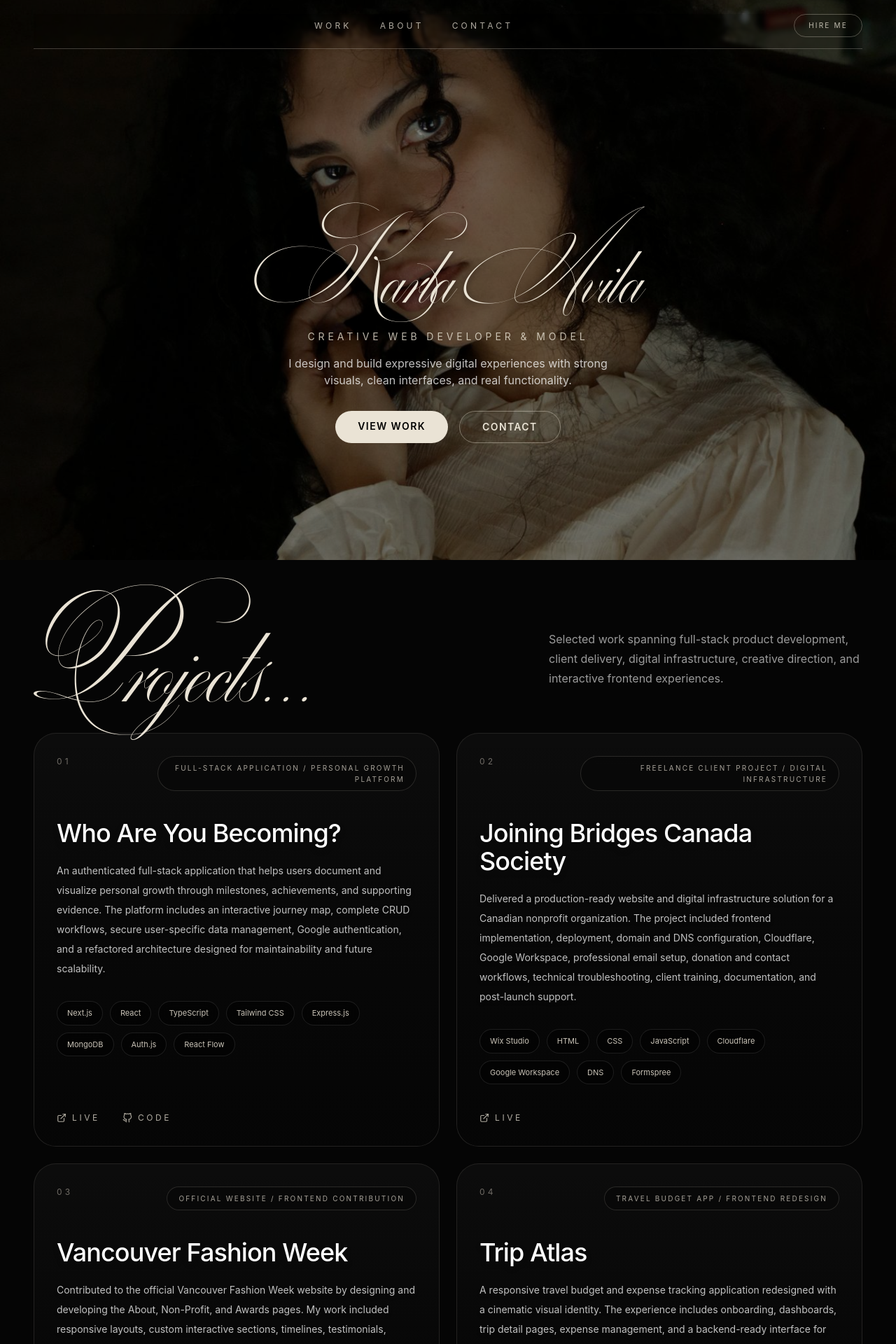
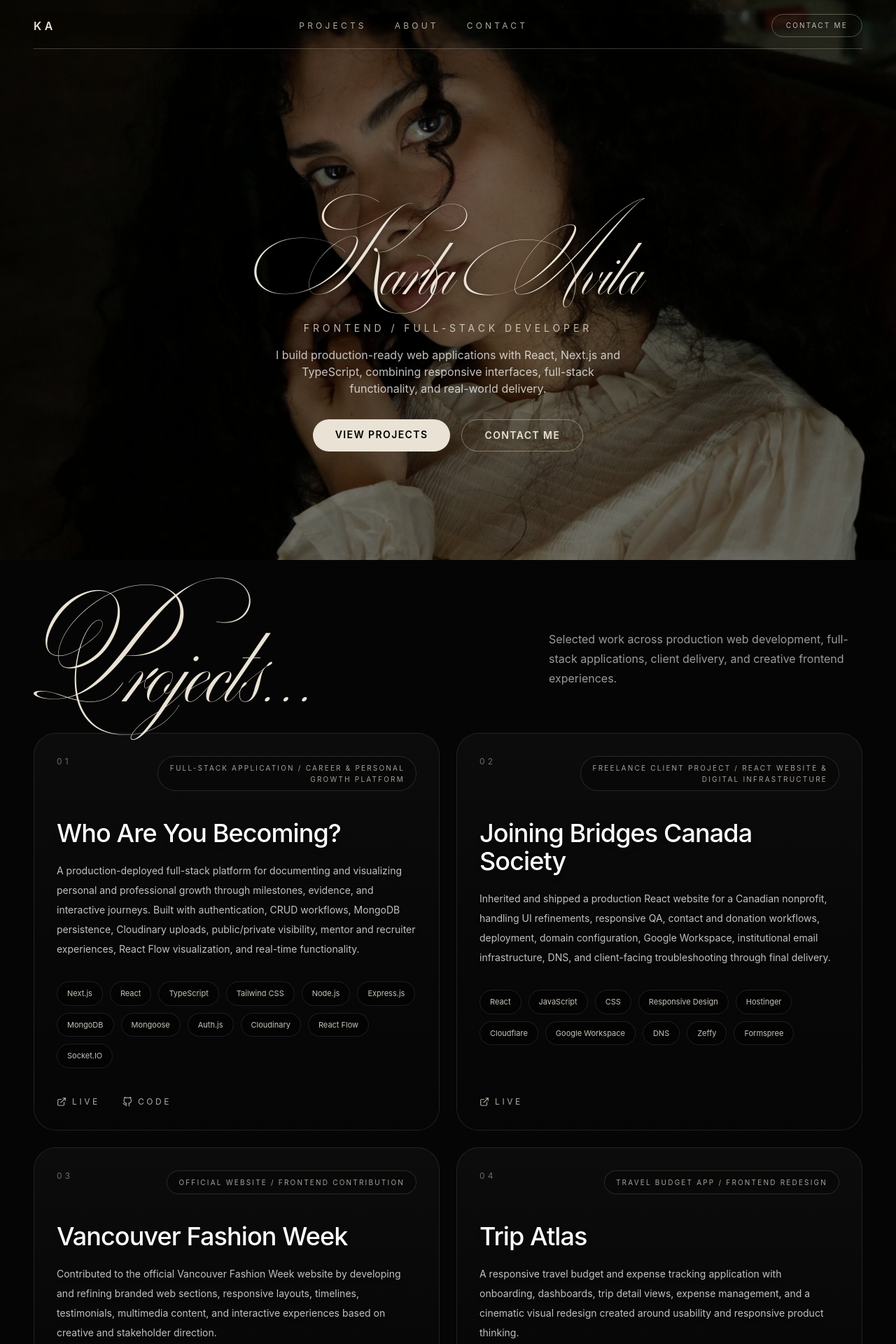
Before and after one commit to karlaleticiaavila/karla-portfolio, a React (Vite) app: page / in a window 1280 px wide. Shown: the top 1920 px of the page at 70% size. Built offline with nearby package versions, Linux system fonts and the light colour scheme.

Commit message:
Update portfolio positioning and project details

```diff
--- a/src/components/About.tsx
+++ b/src/components/About.tsx
@@ -1,14 +1,12 @@
-import aboutImage from '../assets/about.jpg';
+import aboutImage from "../assets/about.jpg";
 
 export default function About() {
   return (
     <section
       id="about"
-      className="bg-[#050505] px-6 py-28 text-[#eae3d5] md:px-12"
+      className="bg-[#050505] px-6 py-16 pb-28 text-[#eae3d5] md:px-12 md:pt-20"
     >
       <div className="mx-auto grid max-w-7xl gap-16 md:grid-cols-2 md:items-center">
-
-        {/* TEXTO */}
         <div>
           <p className="mb-6 text-xs uppercase tracking-[0.45em] text-[#eae3d5]/50">
             About
@@ -22,29 +20,30 @@ export default function About() {
           </h2>
 
           <p className="mb-6 max-w-xl text-sm leading-7 text-white/70 md:text-base">
-  I don’t just build websites...
-  I want to represent art within digital platforms
-  without letting them feel conventional or generic. My work is driven by
-  aesthetics, intuition, and the intention to create something that actually
-  feels different.
+            I’m a frontend and full-stack developer focused on building
+            responsive, production-ready web experiences with React, Next.js,
+            TypeScript, and modern web tooling. My work spans full-stack
+            applications, client websites, digital infrastructure, and creative
+            frontend experiences.
           </p>
 
           <p className="mb-6 max-w-xl text-sm leading-7 text-white/70 md:text-base">
-  Coming from a background outside of tech, I approach development with a
-  different perspective one that values visual identity as much as
-  functionality. I care about how things feel, not only how they work.
+            I came into tech from a non-traditional background, which shaped the
+            way I approach problem-solving: practical, visual, adaptable, and
+            user-focused. I care about clean interfaces, strong visual identity,
+            and the technical details that make a product reliable in
+            production.
           </p>
 
           <p className="max-w-xl text-sm leading-7 text-white/70 md:text-base">
-  My goal is to build experiences that stand out visually while remaining real
-  and functional combining frontend precision with full-stack thinking.
+            I’ve worked across authenticated applications, CRUD workflows,
+            APIs, deployment, responsive UI, domain and hosting configuration,
+            and client-facing delivery. I enjoy turning complex requirements
+            into experiences that feel clear, intentional, and complete.
           </p>
         </div>
 
-        {/* VISUAL */}
         <div className="relative h-[400px] w-full overflow-hidden rounded-[2rem] border border-[#eae3d5]/10">
-
-          {/* image*/}
           <div
             className="absolute inset-0 bg-cover bg-center"
             style={{
@@ -52,10 +51,8 @@ export default function About() {
             }}
           />
 
-          {/* overlay */}
           <div className="absolute inset-0 bg-black/40" />
 
-          {/* glow */}
           <div className="absolute bottom-0 right-0 h-40 w-40 rounded-full bg-[#eae3d5]/10 blur-3xl" />
         </div>
       </div>
--- a/src/components/Contact.tsx
+++ b/src/components/Contact.tsx
@@ -15,21 +15,23 @@ export default function Contact() {
         >
           Let’s build something real.
         </h2>
+
         <p className="mb-6 text-xs uppercase tracking-[0.4em] text-[#eae3d5]/40">
-  Open to opportunities
-</p>
+          Open to frontend & full-stack opportunities
+        </p>
 
-      <p className="mb-10 max-w-2xl text-sm leading-7 text-white/60 md:text-base">
-  If you're looking for someone who can bring both visual direction and technical
-  execution into one space I’d love to collaborate.
-</p>
+        <p className="mb-10 max-w-2xl text-sm leading-7 text-white/60 md:text-base">
+          I’m open to frontend, full-stack, and web development opportunities
+          where I can contribute across product thinking, responsive interfaces,
+          technical problem-solving, and production delivery.
+        </p>
 
-        <div className="flex flex-col gap-4 sm:flex-row">
+        <div className="flex flex-col gap-4 sm:flex-row sm:flex-wrap">
           <a
             href="mailto:kbliaass@gmail.com"
             className="rounded-full bg-[#eae3d5] px-8 py-3 text-sm font-semibold uppercase tracking-widest text-black transition-all duration-300 hover:-translate-y-1 hover:bg-white hover:shadow-xl"
           >
-            Email Me
+            Get In Touch
           </a>
 
           <a
@@ -40,6 +42,15 @@ export default function Contact() {
           >
             LinkedIn
           </a>
+
+          <a
+            href="https://github.com/karlaleticiaavila"
+            target="_blank"
+            rel="noreferrer"
+            className="rounded-full border border-[#eae3d5]/40 px-8 py-3 text-sm font-semibold uppercase tracking-widest text-[#eae3d5] transition-all duration-300 hover:-translate-y-1 hover:border-[#eae3d5] hover:bg-[#eae3d5] hover:text-black"
+          >
+            GitHub
+          </a>
         </div>
       </div>
     </section>
--- a/src/components/Hero.tsx
+++ b/src/components/Hero.tsx
@@ -82,12 +82,12 @@ export default function Hero() {
         </h1>
 
         <p className="hero-copy mt-12 text-[12px] uppercase tracking-[0.35em] text-[#eae3d5]/80 md:text-sm">
-          Creative Web Developer & Model
+          Frontend / Full-Stack Developer
         </p>
 
         <p className="hero-copy mt-4 max-w-lg text-sm text-white/75 md:text-base">
-          I design and build expressive digital experiences with strong visuals,
-          clean interfaces, and real functionality.
+          I build production-ready web applications with React, Next.js and TypeScript,
+combining responsive interfaces, full-stack functionality, and real-world delivery.
         </p>
 
         <div className="hero-copy mt-8 flex flex-col gap-4 sm:flex-row">
@@ -95,14 +95,14 @@ export default function Hero() {
             href="#projects"
             className="rounded-full bg-[#eae3d5] px-8 py-3 text-sm font-semibold uppercase tracking-widest text-black transition-all duration-300 hover:-translate-y-1 hover:bg-white hover:shadow-xl"
           >
-            View Work
+            View Projects
           </a>
 
           <a
             href="#contact"
             className="rounded-full border border-[#eae3d5]/40 px-8 py-3 text-sm font-semibold uppercase tracking-widest text-[#eae3d5] transition-all duration-300 hover:-translate-y-1 hover:border-[#eae3d5] hover:bg-[#eae3d5] hover:text-black hover:shadow-xl"
           >
-            Contact
+            Contact Me
           </a>
         </div>
       </div>
--- a/src/components/Navbar.tsx
+++ b/src/components/Navbar.tsx
@@ -4,29 +4,44 @@ export default function Navbar() {
   const [open, setOpen] = useState(false);
 
   return (
-   <header className="absolute left-0 top-0 z-30 w-full px-5 py-5 text-[#eae3d5] md:px-12">
+    <header className="absolute left-0 top-0 z-30 w-full px-5 py-5 text-[#eae3d5] md:px-12">
       <nav className="mx-auto flex max-w-7xl items-center justify-between border-b border-[#eae3d5]/25 bg-black/10 pb-4 backdrop-blur-[2px]">
-        <a href="#home" className="font-[BillaMount] text-0.5xl leading-none md:text0.5xl">
-          {/* Logo */ }
+        <a
+          href="#home"
+          className="text-sm font-semibold uppercase tracking-[0.28em] text-[#eae3d5] md:text-base"
+        >
+          KA
         </a>
 
         <div className="hidden items-center gap-10 text-xs uppercase tracking-[0.35em] text-[#eae3d5]/75 md:flex">
-          <a href="#projects" className="transition hover:text-[#eae3d5]">Work</a>
-          <a href="#about" className="transition hover:text-[#eae3d5]">About</a>
-          <a href="#contact" className="transition hover:text-[#eae3d5]">Contact</a>
+          <a
+            href="#projects"
+            className="transition hover:text-[#eae3d5]"
+          >
+            Projects
+          </a>
+
+          <a href="#about" className="transition hover:text-[#eae3d5]">
+            About
+          </a>
+
+          <a href="#contact" className="transition hover:text-[#eae3d5]">
+            Contact
+          </a>
         </div>
 
         <a
           href="#contact"
           className="hidden rounded-full border border-[#eae3d5]/30 px-5 py-2 text-[10px] uppercase tracking-[0.22em] text-[#eae3d5]/80 transition-all duration-300 hover:border-[#eae3d5] hover:bg-[#eae3d5] hover:text-black md:block"
         >
-          Hire Me
+          Contact Me
         </a>
 
         <button
           onClick={() => setOpen(!open)}
           className="flex flex-col gap-1.5 md:hidden"
-          aria-label="Open menu"
+          aria-label={open ? "Close menu" : "Open menu"}
+          aria-expanded={open}
         >
           <span className="h-[1px] w-7 bg-[#eae3d5]" />
           <span className="h-[1px] w-7 bg-[#eae3d5]" />
@@ -36,9 +51,17 @@ export default function Navbar() {
 
       {open && (
         <div className="mt-4 flex flex-col gap-4 rounded-2xl border border-[#eae3d5]/15 bg-black/70 p-5 text-xs uppercase tracking-[0.3em] backdrop-blur-md md:hidden">
-          <a href="#projects" onClick={() => setOpen(false)}>Work</a>
-          <a href="#about" onClick={() => setOpen(false)}>About</a>
-          <a href="#contact" onClick={() => setOpen(false)}>Contact</a>
+          <a href="#projects" onClick={() => setOpen(false)}>
+            Projects
+          </a>
+
+          <a href="#about" onClick={() => setOpen(false)}>
+            About
+          </a>
+
+          <a href="#contact" onClick={() => setOpen(false)}>
+            Contact
+          </a>
         </div>
       )}
     </header>
--- a/src/components/Projects.tsx
+++ b/src/components/Projects.tsx
@@ -29,18 +29,22 @@ const projects: Project[] = [
   {
     id: "becoming",
     title: "Who Are You Becoming?",
-    type: "Full-Stack Application / Personal Growth Platform",
+    type: "Full-Stack Application / Career & Personal Growth Platform",
     description:
-      "An authenticated full-stack application that helps users document and visualize personal growth through milestones, achievements, and supporting evidence. The platform includes an interactive journey map, complete CRUD workflows, secure user-specific data management, Google authentication, and a refactored architecture designed for maintainability and future scalability.",
+      "A production-deployed full-stack platform for documenting and visualizing personal and professional growth through milestones, evidence, and interactive journeys. Built with authentication, CRUD workflows, MongoDB persistence, Cloudinary uploads, public/private visibility, mentor and recruiter experiences, React Flow visualization, and real-time functionality.",
     tech: [
       "Next.js",
       "React",
       "TypeScript",
       "Tailwind CSS",
+      "Node.js",
       "Express.js",
       "MongoDB",
+      "Mongoose",
       "Auth.js",
+      "Cloudinary",
       "React Flow",
+      "Socket.IO",
     ],
     image: becomingImg,
     github: "https://github.com/karlaleticiaavila/ciccc-program-project",
@@ -50,17 +54,19 @@ const projects: Project[] = [
   {
     id: "joining-bridges",
     title: "Joining Bridges Canada Society",
-    type: "Freelance Client Project / Digital Infrastructure",
+    type: "Freelance Client Project / React Website & Digital Infrastructure",
     description:
-      "Delivered a production-ready website and digital infrastructure solution for a Canadian nonprofit organization. The project included frontend implementation, deployment, domain and DNS configuration, Cloudflare, Google Workspace, professional email setup, donation and contact workflows, technical troubleshooting, client training, documentation, and post-launch support.",
+      "Inherited and shipped a production React website for a Canadian nonprofit, handling UI refinements, responsive QA, contact and donation workflows, deployment, domain configuration, Google Workspace, institutional email infrastructure, DNS, and client-facing troubleshooting through final delivery.",
     tech: [
-      "Wix Studio",
-      "HTML",
+      "React",
+      "JavaScript",
       "CSS",
-      "JavaScript",
+      "Responsive Design",
+      "Hostinger",
       "Cloudflare",
       "Google Workspace",
       "DNS",
+      "Zeffy",
       "Formspree",
     ],
     image: joiningBridgesImg,
@@ -72,7 +78,7 @@ const projects: Project[] = [
     title: "Vancouver Fashion Week",
     type: "Official Website / Frontend Contribution",
     description:
-      "Contributed to the official Vancouver Fashion Week website by designing and developing the About, Non-Profit, and Awards pages. My work included responsive layouts, custom interactive sections, timelines, testimonials, impact content, program information, award galleries, and visual implementation aligned with the organization’s brand identity.",
+      "Contributed to the official Vancouver Fashion Week website by developing and refining branded web sections, responsive layouts, timelines, testimonials, multimedia content, and interactive experiences based on creative and stakeholder direction.",
     tech: [
       "Wix",
       "HTML",
@@ -90,7 +96,7 @@ const projects: Project[] = [
     title: "Trip Atlas",
     type: "Travel Budget App / Frontend Redesign",
     description:
-      "A responsive travel budget and expense tracking application redesigned with a cinematic visual identity. The experience includes onboarding, dashboards, trip detail pages, expense management, and a backend-ready interface for Google authentication and currency exchange integration.",
+      "A responsive travel budget and expense tracking application with onboarding, dashboards, trip detail views, expense management, and a cinematic visual redesign created around usability and responsive product thinking.",
     tech: [
       "React",
       "TypeScript",
@@ -105,11 +111,23 @@ const projects: Project[] = [
   },
 
   {
+    id: "model-portfolio",
+    title: "Model Portfolio",
+    type: "Personal Brand Website / Editorial Experience",
+    description:
+      "An editorial modeling portfolio built around cinematic motion, responsive image presentation, personal branding, and a luxury-inspired digital experience for agencies, photographers, designers, and creative collaborators.",
+    tech: ["React", "TypeScript", "Tailwind CSS", "GSAP"],
+    image: modelImg,
+    live: "https://www.karlathearcher.com/",
+    github: "https://github.com/karlaleticiaavila/karla-the-archer",
+  },
+
+  {
     id: "tacachondo",
     title: "Tacachondo",
     type: "Concept Website / Street Food Brand Experience",
     description:
-      "A responsive concept website for a Vancouver taco brand, combining Mexican street food with underground nightlife and rave-inspired art direction. The experience includes animated interactions, a cinematic video hero, responsive menu presentation, visual storytelling, and mobile-first ordering actions.",
+      "A responsive concept website for a Vancouver taco brand combining Mexican street food, underground nightlife, motion design, visual storytelling, and mobile-first ordering interactions.",
     tech: [
       "React",
       "TypeScript",
@@ -123,23 +141,11 @@ const projects: Project[] = [
   },
 
   {
-    id: "model-portfolio",
-    title: "Model Portfolio",
-    type: "Personal Brand Website / Editorial Experience",
-    description:
-      "An editorial modeling portfolio developed around a strong personal identity, cinematic motion, responsive image presentation, and a luxury-inspired visual experience designed for agencies, photographers, and creative collaborators.",
-    tech: ["React", "TypeScript", "Tailwind CSS", "GSAP"],
-    image: modelImg,
-    live: "https://www.karlathearcher.com/",
-    github: "https://github.com/karlaleticiaavila/karla-the-archer",
-  },
-
-  {
     id: "upakut-manic",
     title: "Upakut / Manic",
     type: "In Progress / New Zealand Streetwear & Graffiti Website",
     description:
-      "An evolving digital experience for a graffiti-driven clothing brand, focused on bold visual identity, artwork presentation, responsive gallery layouts, motion design, product storytelling, and future e-commerce functionality.",
+      "An evolving digital experience for a graffiti-driven clothing brand focused on artwork presentation, responsive galleries, motion design, product storytelling, and future e-commerce functionality.",
     tech: [
       "React",
       "TypeScript",
@@ -156,7 +162,7 @@ const projects: Project[] = [
     title: "Quiz Arena",
     type: "Real-Time Multiplayer Game",
     description:
-      "A multiplayer quiz experience featuring team participation, live game updates, shared interactions, and real-time communication powered by WebSockets.",
+      "A multiplayer quiz experience featuring team participation, shared interactions, live game updates, and real-time communication powered by WebSockets.",
     tech: ["React", "Node.js", "Socket.IO", "Real-Time Systems"],
     image: quizImg,
     github:
@@ -188,7 +194,7 @@ export default function Projects() {
               start: "top 88%",
               once: true,
             },
-          },
+          }
         );
       });
     }, sectionRef);
@@ -214,9 +220,8 @@ export default function Projects() {
           </div>
 
           <p className="hidden max-w-md text-sm leading-7 text-white/60 md:block md:text-base">
-    Selected work spanning full-stack product development, client delivery,
-    digital infrastructure, creative direction, and interactive frontend
-    experiences.
+            Selected work across production web development, full-stack
+            applications, client delivery, and creative frontend experiences.
           </p>
         </div>
 
```
Lines whose indentation alone changed are shown as unchanged.
